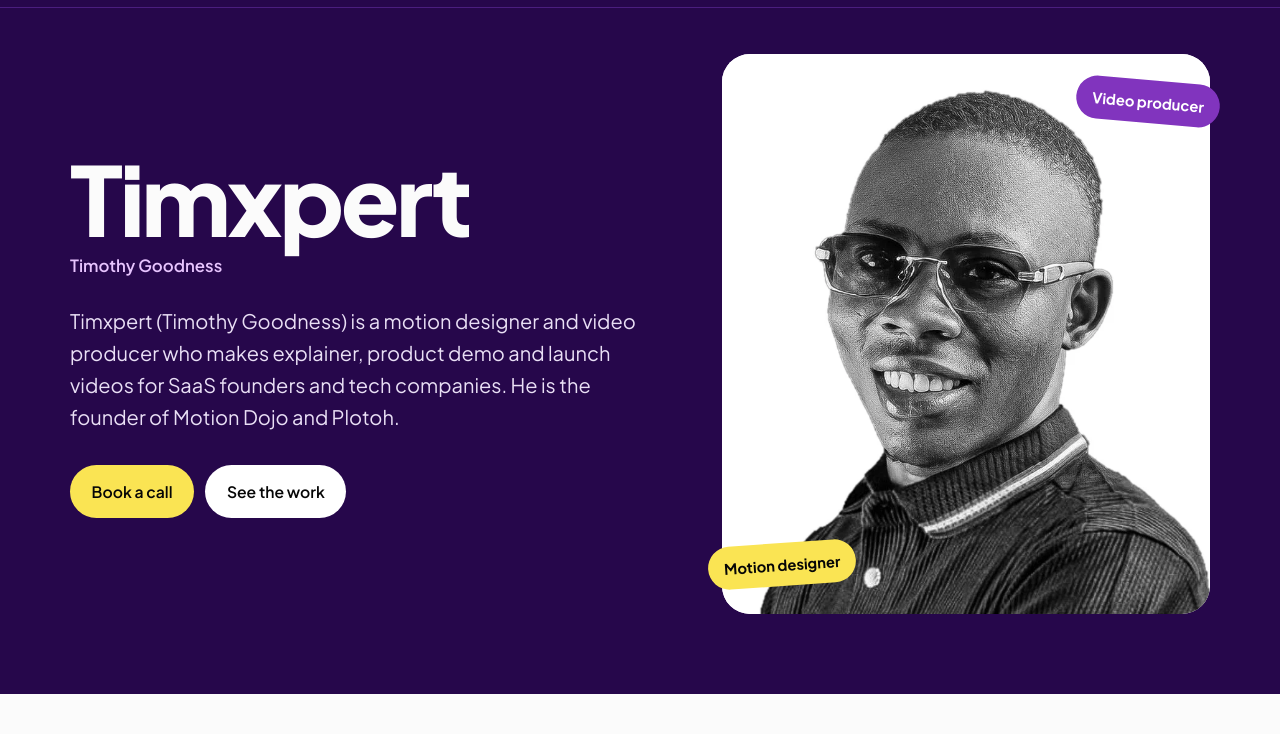
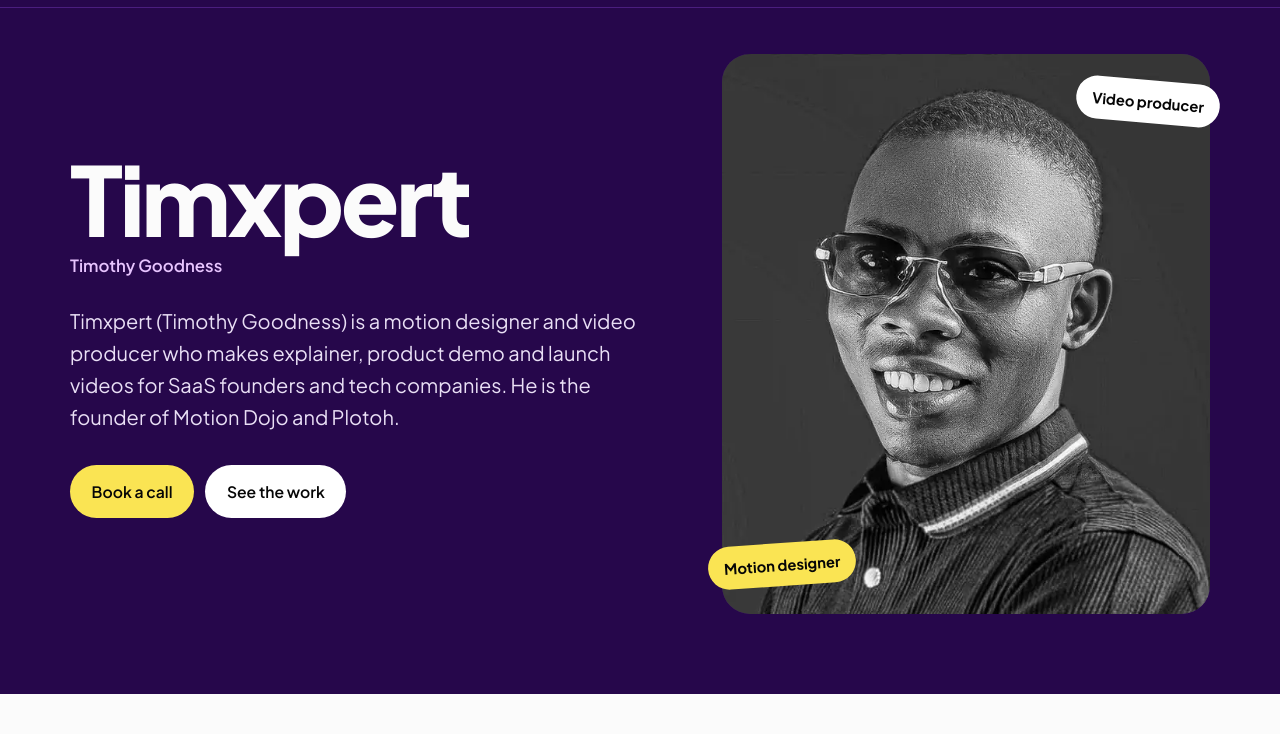
Before and after one commit to timxpert/timxpert, a plain HTML site: page bio.html in a window 1280 px wide. Shown: the part 66-800 px from the top of the page. Drawn offline with Linux system fonts and the light colour scheme.

Commit message:
Homepage: plain white background behind My work; bio portrait back to the original
Co-Authored-By: Claude Opus 5.5 <noreply@anthropic.com>
Claude-Session: https://claude.ai/code/session_01Y4757RYgxLaWc7UzoGHgrv

```diff
--- a/bio.html
+++ b/bio.html
@@ -67,9 +67,9 @@
 .b-hero .lead{color:#e9dff5;font-size:clamp(1.08rem,1.8vw,1.25rem);line-height:1.6;max-width:46ch;margin:0 0 2rem}
 .b-hero .row{display:flex;flex-wrap:wrap;gap:.7rem}
 .photo{position:relative;margin:0}
-.photo img{width:100%;aspect-ratio:4/5;max-height:70vh;object-fit:cover;object-position:center 25%;border-radius:28px;background:#fff}
+.photo img{width:100%;aspect-ratio:4/5;max-height:70vh;object-fit:cover;object-position:center 25%;border-radius:28px;background:var(--navy-3)}
 .photo .badge{position:absolute;left:-14px;bottom:28px;background:var(--blue);color:var(--on-accent);font-weight:700;font-size:.92rem;padding:.6rem 1rem;border-radius:999px;rotate:-4deg}
-.photo .badge2{position:absolute;right:-10px;top:26px;background:var(--deep);color:#fff;font-weight:700;font-size:.92rem;padding:.6rem 1rem;border-radius:999px;rotate:5deg}
+.photo .badge2{position:absolute;right:-10px;top:26px;background:#fff;color:var(--ink);font-weight:700;font-size:.92rem;padding:.6rem 1rem;border-radius:999px;rotate:5deg}
 @media (max-width:860px){.b-grid{grid-template-columns:1fr;gap:2.5rem}.photo{max-width:420px}.photo .badge{left:10px}.photo .badge2{right:10px}}
 
 h2{font-size:clamp(2rem,5vw,3.2rem)}
@@ -159,7 +159,7 @@ h2{font-size:clamp(2rem,5vw,3.2rem)}
       </div>
     </div>
     <figure class="photo">
-      <img src="assets/thumbs/timxpert-portrait-white.webp" alt="Timxpert (Timothy Goodness)" width="800" height="1000" fetchpriority="high">
+      <img src="assets/thumbs/timxpert-portrait.webp" alt="Timxpert (Timothy Goodness)" width="800" height="1000" fetchpriority="high">
       <span class="badge">Motion designer</span>
       <span class="badge2">Video producer</span>
     </figure>
```
Also changed, not shown: index.html (+1 -1 lines), assets/thumbs/timxpert-portrait-white.webp (deleted).
